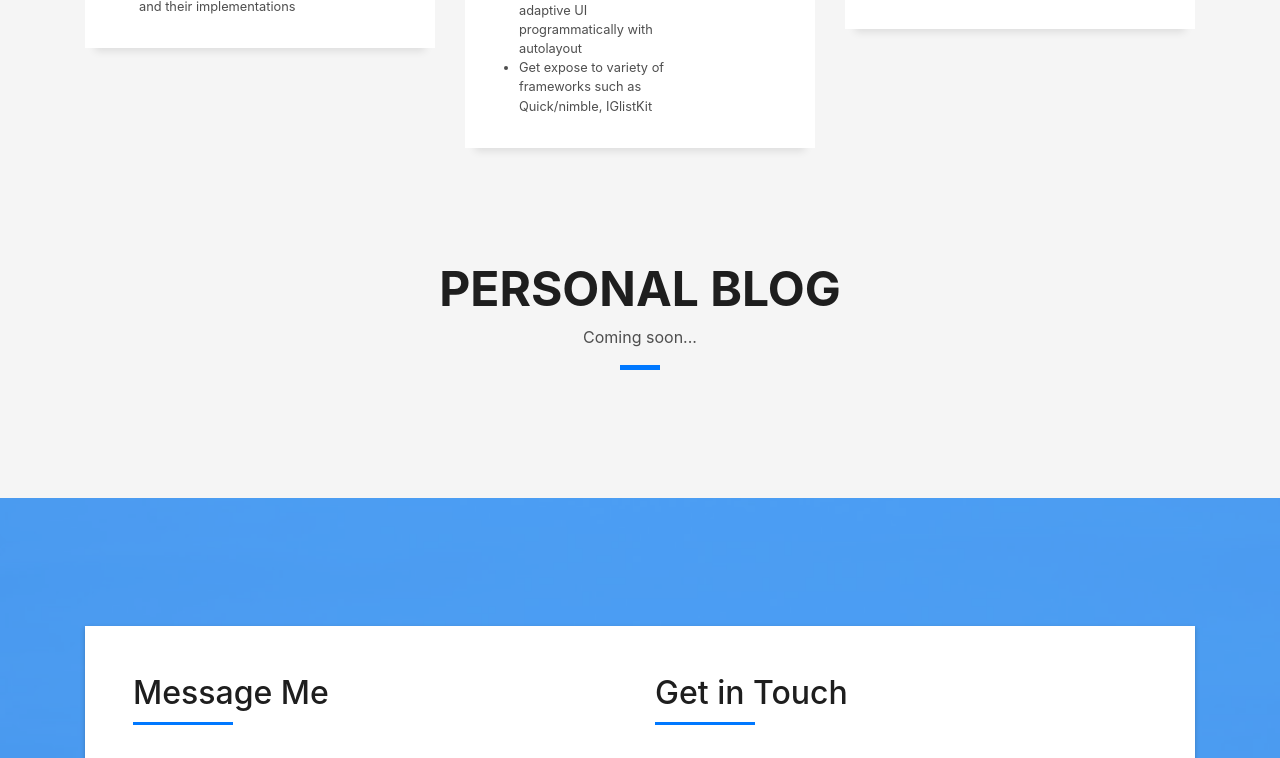
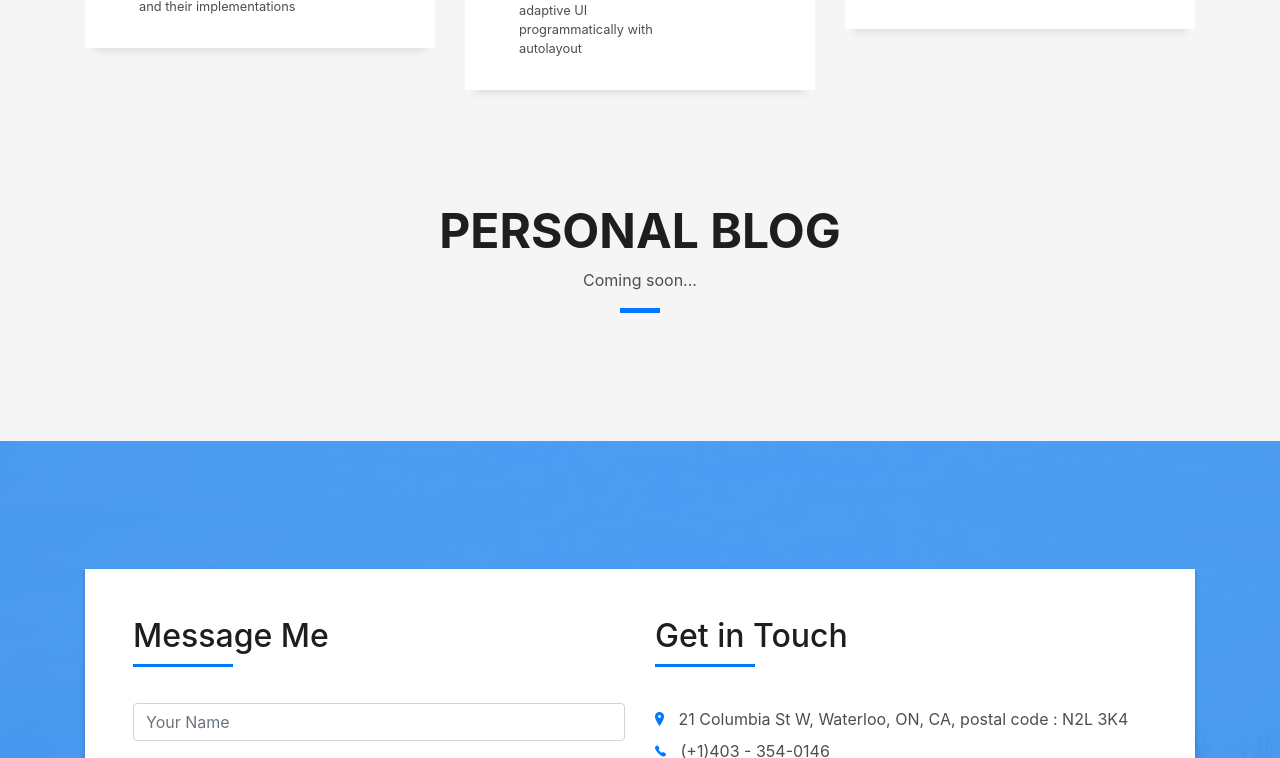
Before and after one commit to Mariakani/Mariakani.github.io, a plain HTML site: page index.html in a window 1280 px wide. Shown: the part 5113-5871 px from the top of the page. Drawn offline with Linux system fonts and the light colour scheme; files whose address does not match are found by name.

Commit message:
trim the number of bullet points for thescore jobs

```diff
--- a/index.html
+++ b/index.html
@@ -446,7 +446,6 @@
                             <li>Designed Unit testing using nimble and quick framework</li>
                             <li>Created scalable networking layer using GraphQL</li>
                             <li>Built responsive and adaptive UI programmatically with autolayout</li>
-                            <li>Get expose to variety of frameworks such as Quick/nimble, IGlistKit</li>
                           </ul>
                       </p>
                     </div>
```
